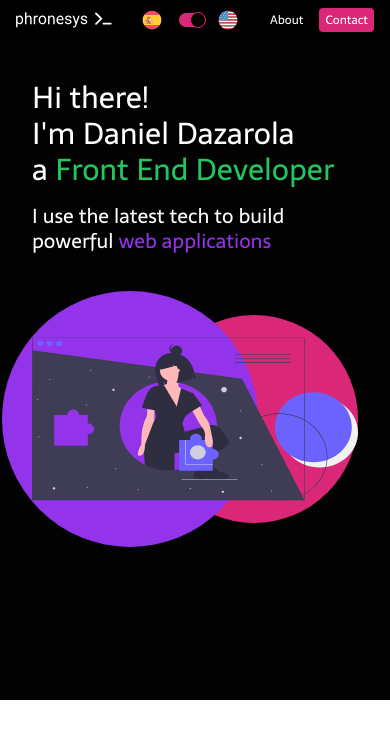
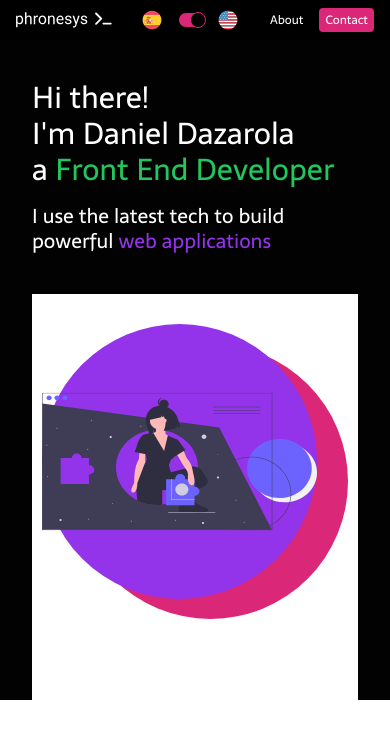
Before and after one commit to phronesys/portfolio-v2, a Vue app: page / in a window 390 px wide. Shown: the top 738 px of the page. Built offline with nearby package versions, Linux system fonts and the light colour scheme.

Commit message:
enhancements: responsiveness

```diff
--- a/src/sections/Landing.vue
+++ b/src/sections/Landing.vue
@@ -11,8 +11,8 @@
       </h3>
     </div>
     <div class="right">
-      <div class="circle crimson"></div>
-      <div class="circle purple"></div>
+      <div class="circle crimson" />
+      <div class="circle purple" />
       <svg-landing></svg-landing>
     </div>
   </section>
@@ -30,43 +30,48 @@ export default {
 
 <style lang="postcss" scoped>
 section {
-  @apply bg-[#020202] h-[700px] w-full text-white px-8 pt-20 overflow-hidden;
-  @apply xl:h-[800px] xl:px-36 xl:flex-row;
+  @apply px-8 pt-20 bg-[#020202] h-[700px] w-full text-white overflow-hidden;
+  @apply lg:h-[800px] lg:px-36 lg:flex-row;
   @apply flex flex-col gap-10;
   & .left {
     @apply flex flex-col justify-center gap-4 z-[2];
     @apply xl:w-3/4 xl:gap-10;
     & h1 {
       @apply text-3xl w-full leading-9;
-      @apply xl:text-7xl xl:leading-normal;
+      @apply sm:text-5xl md:text-6xl xl:text-7xl lg:leading-normal;
       & span {
         @apply text-green-500;
       }
     }
     & h3 {
       @apply text-xl leading-tight;
-      @apply xl:text-4xl;
+      @apply sm:text-2xl md:text-3xl lg:text-4xl;
       & span {
         @apply text-purple-600;
       }
     }
   }
   & .right {
-    @apply w-full relative flex flex-row justify-center items-center;
-    @apply xl:w-1/4 xl:flex-col;
+    @apply w-full h-full relative flex flex-row bg-white;
     & .circle {
       @apply rounded-full absolute z-[0];
       &.purple {
-        @apply bg-purple-600 left-[-30px] w-64 h-64;
-        @apply xl:w-[500px] xl:h-[500px] xl:top-[100px] xl:left-0;
+        @apply bg-purple-600;
+        @apply  xl:w-[500px] xl:h-[500px] xl:top-[100px] xl:left-0;
+        @apply  sm:w-[375px] sm:h-[375px] sm:top-[-30px] sm:left-[10px];
+        @apply  w-[275px] h-[275px] top-[30px] left-[10px];
       }
       &.crimson {
-        @apply bg-pink-600 right-0 w-52 h-52;
+        @apply bg-pink-600;
         @apply xl:w-[475px] xl:h-[475px] xl:bottom-[150px];
+        @apply sm:w-[275px] sm:h-[275px] sm:bottom-[-50px];
+        @apply xl:w-[475px] xl:h-[475px] xl:bottom-[150px];
+        @apply  w-[275px] h-[275px] top-[50px] right-[10px];
       }
     }
     & svg {
-      @apply z-[1];
+      @apply z-[1] w-[400px] absolute;
+      @apply  w-[275px] h-[275px] top-[30px] left-[10px];
     }
   }
 }
```
